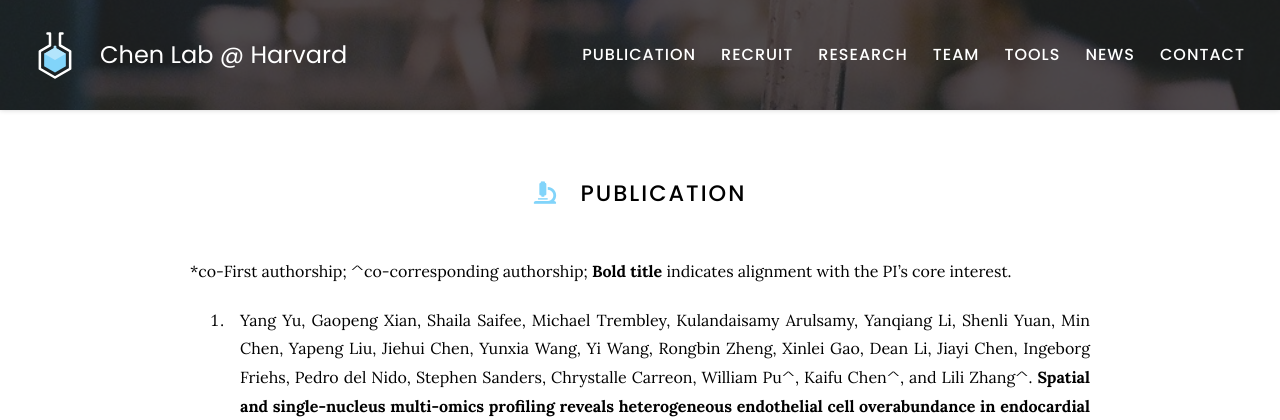
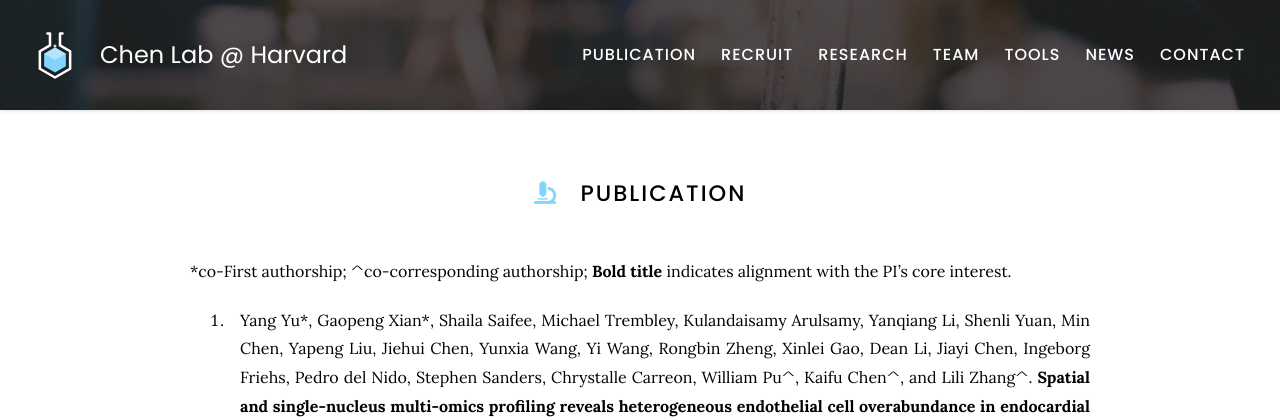
Before and after one commit to kaifuchenlab/kaifuchenlab.github.io, a Jekyll site: the page built from 3.publication/index.md, in a window 1280 px wide and 900 px high. Shown: the top 420 px of the window. Built offline with Jekyll 4.4.1, drawn with Linux system fonts in a browser that asks for light colours.

```diff
--- a/3.publication/index.md
+++ b/3.publication/index.md
@@ -9,7 +9,7 @@ nav:
 
  \*co-First authorship; ^co-corresponding authorship; **Bold title** indicates alignment with the PI's core interest.
 
-110. Yang Yu, Gaopeng Xian, Shaila Saifee, Michael Trembley, Kulandaisamy Arulsamy, Yanqiang Li, Shenli Yuan, Min Chen, Yapeng Liu, Jiehui Chen, Yunxia Wang, Yi Wang, Rongbin Zheng, Xinlei Gao, Dean Li, Jiayi Chen, Ingeborg Friehs, Pedro del Nido, Stephen Sanders, Chrystalle Carreon, William Pu^, Kaifu Chen^, and Lili Zhang^. **Spatial and single-nucleus multi-omics profiling reveals heterogeneous endothelial cell overabundance in endocardial fibroelastosis**. Circulation. (Accepted, 04/10/2026)
+110. Yang Yu\*, Gaopeng Xian\*, Shaila Saifee, Michael Trembley, Kulandaisamy Arulsamy, Yanqiang Li, Shenli Yuan, Min Chen, Yapeng Liu, Jiehui Chen, Yunxia Wang, Yi Wang, Rongbin Zheng, Xinlei Gao, Dean Li, Jiayi Chen, Ingeborg Friehs, Pedro del Nido, Stephen Sanders, Chrystalle Carreon, William Pu^, Kaifu Chen^, and Lili Zhang^. **Spatial and single-nucleus multi-omics profiling reveals heterogeneous endothelial cell overabundance in endocardial fibroelastosis**. Circulation. (Accepted, 04/10/2026)
 
 109. Xin Cheng, Yadong Zhang, Changli Qian, Erica Holdridge, Guruprasad Ananda, Tao Jiang, Jing Ni, Shaozhen Xie, Hao Gu, Renlei Ji, Elena Ivanova, Marisa R Nucci, Zhe Wang, Kaifu Chen, Bose Kochupurakkal, Gordon Freeman, Geoffrey Shapiro, Joyce Liu, Panagiotis Konstantinopoulos, Ursula Matulonis, Jean Zhao. Targeting FGFR signaling overcomes therapeutic resistance and immune evasion in oncogenic PIK3CA-driven serous-like endometrial cancer. Nature Communications. (Accepted, 04/10/2026)
 
```
